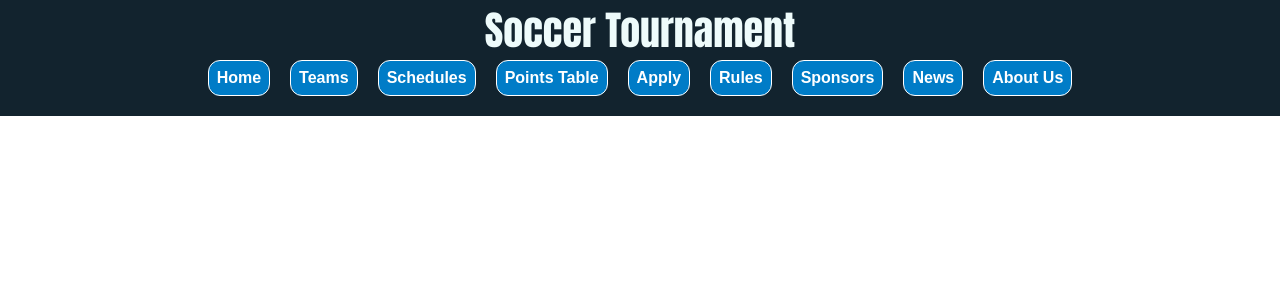
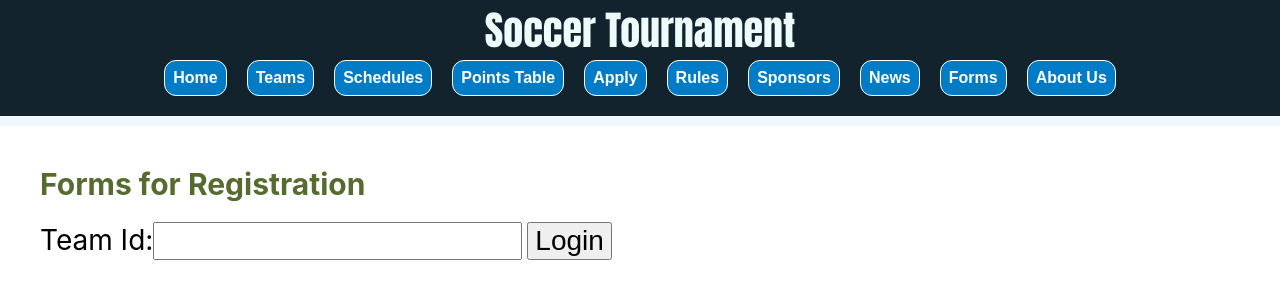
Before and after one commit to darshinshah/SER-515-Group-17, a React (Create React App) app in the folder frontend/: page /forms in a window 1280 px wide. Shown: the top 300 px of the page. Built offline with nearby package versions, Linux system fonts and the light colour scheme.

Commit message:
Added tab for forms and files for the same

```diff
--- a/frontend/src/App.js
+++ b/frontend/src/App.js
@@ -8,6 +8,7 @@ import Teams from './Components/Teams';
 import Admin from './Components/Admin';
 import Sponsors from './Components/Sponsors';
 import News from './Components/News';
+import Forms from './Components/Forms';
 // import NavBarComp from './Components/NavBarComp';
 function App() {
 
@@ -31,6 +32,7 @@ function App() {
              <Route path="/about" component={AboutUs}/>
              <Route path="/admin" component={Admin}/>
              <Route path="/sponsors" component={Sponsors}/>
+             <Route path="/forms" component={Forms}/>
            </Switch>
         </div>
       </BrowserRouter>
--- /dev/null
+++ b/frontend/src/Components/Forms.css
@@ -0,0 +1,26 @@
+.formspage{
+}
+.formspage__content{
+    padding: 40px;
+    height: 120rem;
+    background-color: white;
+    justify-content: space-evenly;
+    text-align: justify;
+}
+.newspage__footer{
+    height: 10rem;
+    background-color: 007cc7;
+
+}
+
+.header{
+    font-size: 30px;
+    font-weight: bold;
+    color: darkolivegreen;
+}
+.formspage__text {
+    padding-top: 20px;
+}
+.formspage__text li {
+    padding-top: 10px;
+}
--- /dev/null
+++ b/frontend/src/Components/Forms.js
@@ -0,0 +1,23 @@
+import './Forms.css';
+const Forms = () => {
+
+    return (
+        <div className="formspage">
+            <div className="formspage__content">
+                <div className="header">
+                    Forms for Registration
+                </div>
+                <div className="formspage__text">
+                    <form>
+                        <label>
+                            Team Id:
+                            <input type="text" name="name" />
+                        </label>
+                        <input type="submit" value="Login" />
+                    </form>
+                </div>
+            </div>
+        </div>
+    )
+}
+export default Forms;
--- a/frontend/src/Components/Navigation.js
+++ b/frontend/src/Components/Navigation.js
@@ -20,6 +20,7 @@ const Navigation = () => {
          <NavBarButton><NavLink to="/rules" className="navlink">Rules</NavLink></NavBarButton>
          <NavBarButton><NavLink to="/sponsors" className="navlink">Sponsors</NavLink></NavBarButton>
          <NavBarButton><NavLink to="/news" className="navlink">News</NavLink></NavBarButton>
+         <NavBarButton><NavLink to="/forms" className="navlink">Forms</NavLink></NavBarButton>
          <NavBarButton click={openAboutUs}><NavLink to="/about" className="navlink">About Us</NavLink></NavBarButton>
 
        </div>
```
